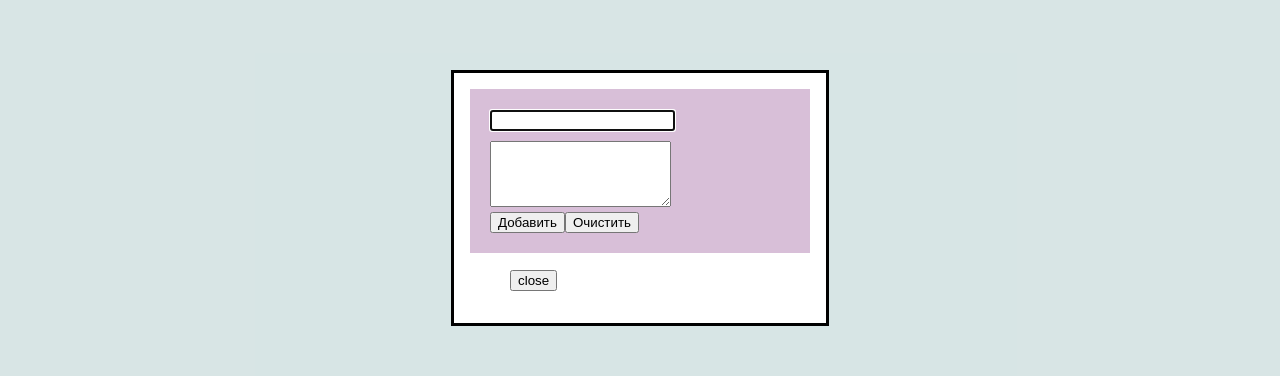
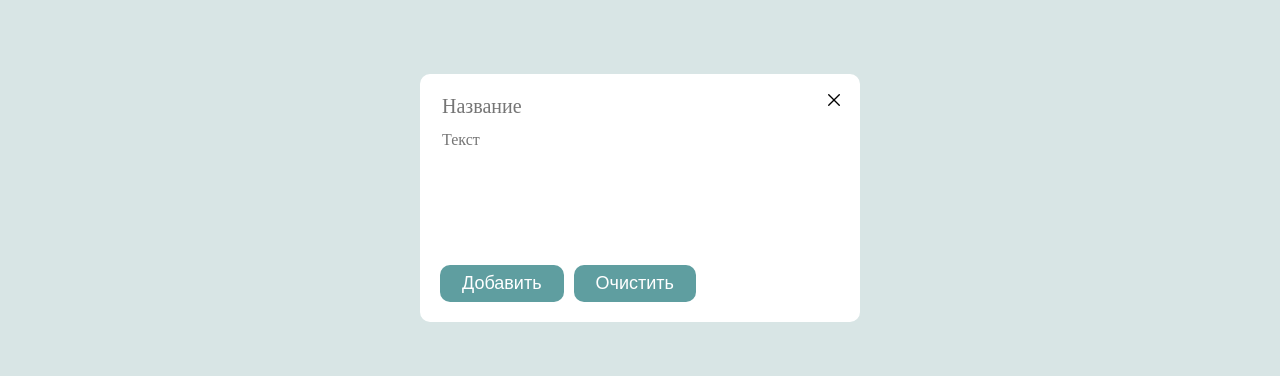
Before and after one commit to belousov-m/nonotes_web_react, a React (Create React App) app: page / in a window 1280 px wide. Both pictures are taken after a click on the button "Добавить заметку". Shown: the part 202-578 px from the top of the page. Built offline with nearby package versions, Linux system fonts and the light colour scheme; no server answers.

Commit message:
styling dialog

```diff
--- a/src/components/App.css
+++ b/src/components/App.css
@@ -1,4 +1,20 @@
 html, body, #root{
   height: 100%;
   min-width: 100%;
+  font-family: cursive;
 }
+
+button.primary {
+  padding: 8px 22px;
+  background-color: cadetblue;
+  color: white;
+  border: none;
+  border-radius: 10px;
+  font-size: 18px;
+  transition: all .2s;
+}
+
+button.primary:hover {
+  cursor: pointer;
+  background-color: rgb(78, 130, 131);
+}
--- a/src/components/layout/dialog/Dialog.css
+++ b/src/components/layout/dialog/Dialog.css
@@ -0,0 +1,18 @@
+dialog {
+  position: relative;
+  padding: 0;
+  border-style: none;
+  border-radius: 10px;
+}
+
+dialog .dialog-close-icon {
+  position: absolute;
+  top: 15px;
+  right: 15px;
+  font-size: 22px;
+}
+
+dialog .dialog-close-icon:hover {
+  cursor: pointer;
+  color: rgb(46, 46, 46);
+}
--- a/src/components/layout/dialog/Dialog.js
+++ b/src/components/layout/dialog/Dialog.js
@@ -1,5 +1,6 @@
 import React from 'react'
 import './Dialog.css'
+import { GoX } from "react-icons/go";
 
 class Dialog extends React.Component {
   constructor (props) {
@@ -18,9 +19,9 @@ class Dialog extends React.Component {
           {this.props.children}
         </div>
 
-        <menu>
-          <button id="cancel" onClick={() => this.close()}>close</button>
-        </menu>
+        <div className="dialog-close-icon">
+          <GoX onClick={() => this.close()} />
+        </div>
       </dialog>
     )
   }
--- a/src/components/ui/cardFormNote/CardFormNote.css
+++ b/src/components/ui/cardFormNote/CardFormNote.css
@@ -1,16 +1,43 @@
 .card-form-note {
-  width: 300px;
+  width: 400px;
   display: flex;
   flex-direction: column;
   padding: 20px;
-  background-color: thistle;
+  box-shadow: 0px 4px 17px -6px rgba(0,0,0,0.1);
+}
+
+.card-form-note input, textarea {
+  width: 100%;
+  box-sizing: border-box;
+  border-style: none;
+  font-family: inherit;
+}
+
+.card-form-note input:focus, textarea:focus {
+  border-style: none;
+  outline: none;
+}
+
+.card-form-note input {
+  font-size: 20px;
+  resize: none;
 }
 
 .card-form-note textarea {
   margin-top: 10px;
+  font-size: 16px;
+  resize: none;
 }
 
 .card-form-note .field-error {
   font-size: 16px;
   color: red;
 }
+
+.card-form-note .card-form-note__actions {
+  margin-top: 20px;
+}
+
+.card-form-note .card-form-note__actions button + button {
+  margin-left: 10px;
+}
--- a/src/components/ui/cardFormNote/CardFormNote.js
+++ b/src/components/ui/cardFormNote/CardFormNote.js
@@ -46,15 +46,17 @@ class CardFormNote extends React.Component {
       <div className='card-form-note'>
         <form method="post" onSubmit={this.handleSubmit.bind(this)}>
           <div>
-            <input name="title" autoComplete="off" onFocus={(e) => this.handleFocus(e)} />
+            <input name="title" placeholder="Название" autoComplete="off" onFocus={(e) => this.handleFocus(e)} />
             {titleError}
 
-            <textarea name="description" rows="4" onFocus={(e) => this.handleFocus(e)} />
+            <textarea name="description" placeholder="Текст" rows="6" onFocus={(e) => this.handleFocus(e)} />
             {descriptionError}
           </div>
 
-          <button type="submit">Добавить</button>
-          <button type="reset">Очистить</button>
+          <div className='card-form-note__actions'>
+            <button className="primary" type="submit">Добавить</button>
+            <button className="primary" type="reset">Очистить</button>
+          </div>
         </form>
       </div>
     )
```
